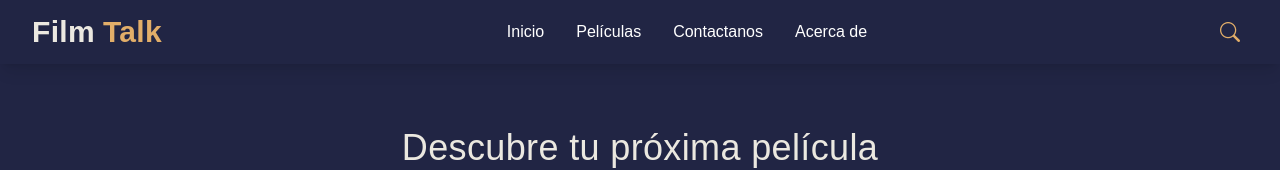
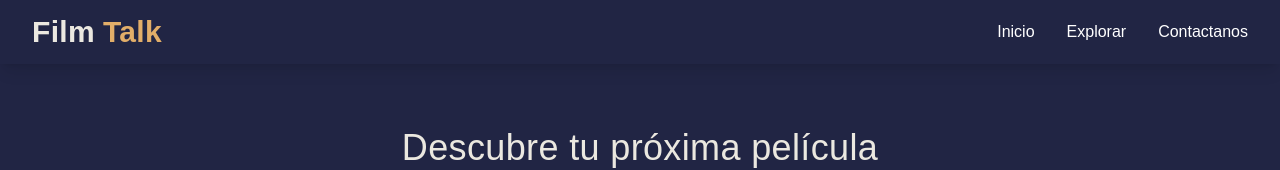
Before and after one commit to PshycoReaper/MovieReview, an Angular app in the folder frontend/: page /movies in a window 1280 px wide. Shown: the top 170 px of the page. Built offline with nearby package versions, Linux system fonts and the light colour scheme; no server answers; a web font is replaced by a local one.

Commit message:
fix: NavBar link and icons

```diff
--- a/frontend/src/app/MoviewReviewApp/shared/NavBarComponent/NavBarComponent.html
+++ b/frontend/src/app/MoviewReviewApp/shared/NavBarComponent/NavBarComponent.html
@@ -37,15 +37,7 @@
 
     </div>
 
-    <!-- Buscar -->
 
-    <a
-      routerLink="/movies"
-      class="rounded-full p-2 text-brand-gold transition hover:bg-slate-800">
-
-      <i class="bi bi-search text-xl"></i>
-
-    </a>
 
   </div>
 
--- a/frontend/src/app/MoviewReviewApp/shared/NavBarComponent/NavBarComponent.ts
+++ b/frontend/src/app/MoviewReviewApp/shared/NavBarComponent/NavBarComponent.ts
@@ -14,17 +14,13 @@ export class NavbarComponent {
       route: '/',
     },
     {
-      title: 'Películas',
+      title: 'Explorar',
       route: '/movies',
     },
     {
       title: 'Contactanos',
       route: '/contact',
     },
-    {
-      title: 'Acerca de',
-      route: '/about',
-    },
   ]);
 
 }
```
